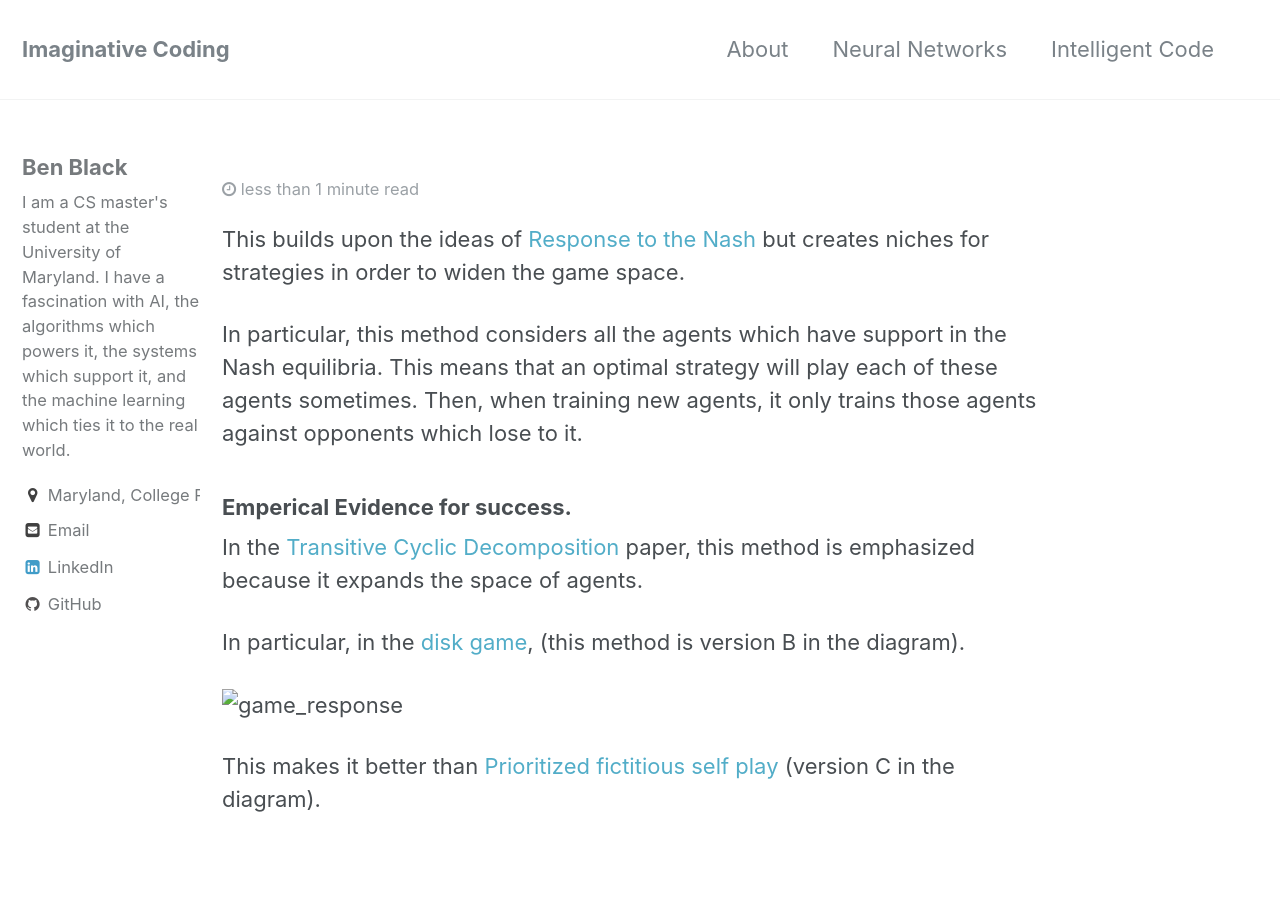
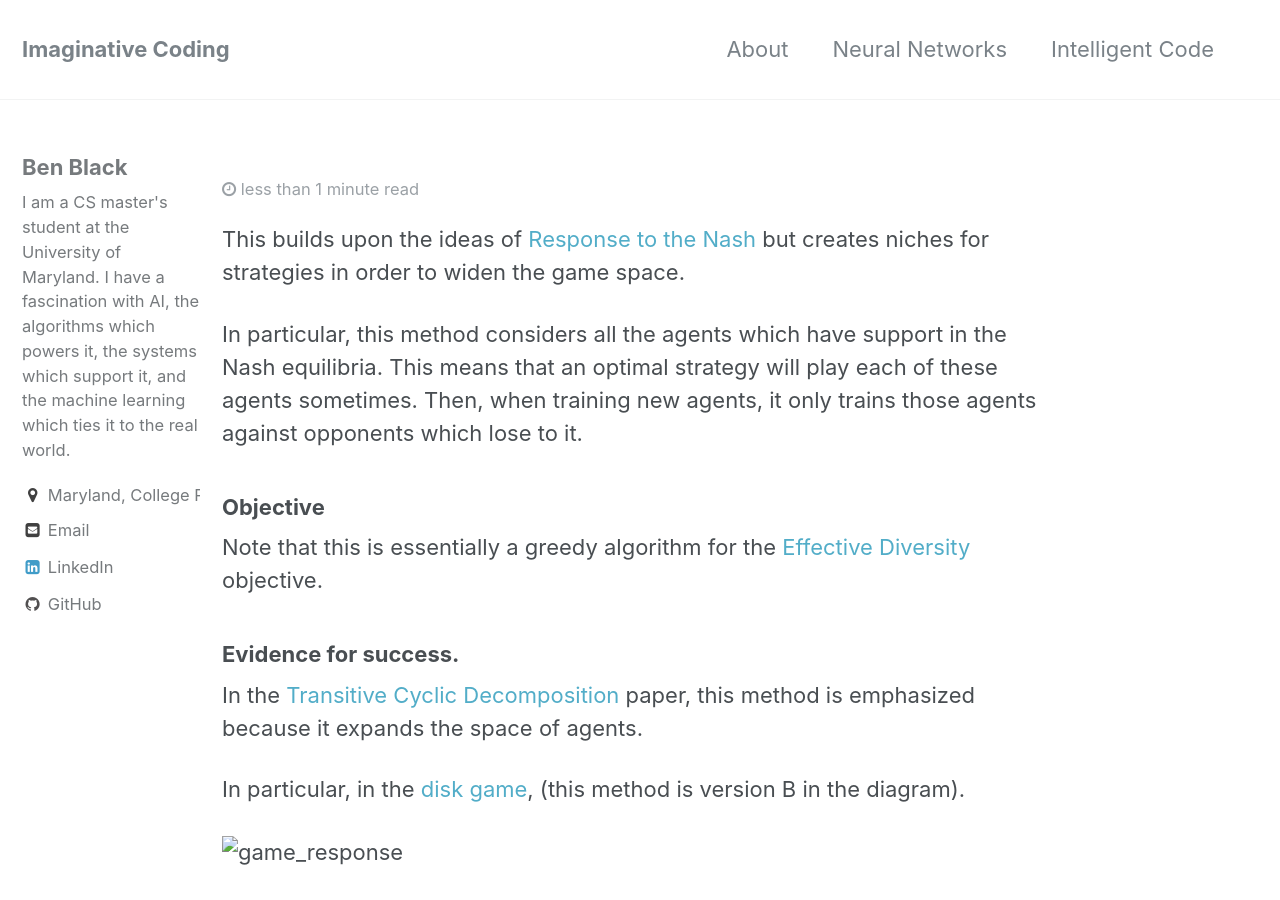
Before and after one commit to benblack769/benblack769.github.io, a Jekyll site: the page built from multi_d_notes/reinforce/long_descriptions/response_to_rectified_nash.md, in a window 1280 px wide and 900 px high. Built offline with Jekyll 4.4.1, drawn with Linux system fonts in a browser that asks for light colours; our own code applies the rules of GitHub Pages for plain Markdown files.

Commit message:
added effective diversity note

```diff
--- a/multi_d_notes/reinforce/long_descriptions/response_to_rectified_nash.md
+++ b/multi_d_notes/reinforce/long_descriptions/response_to_rectified_nash.md
@@ -2,7 +2,11 @@ This builds upon the ideas of [Response to the Nash](/#response_to_nash) but cre
 
 In particular, this method considers all the agents which have support in the Nash equilibria. This means that an optimal strategy will play each of these agents sometimes. Then, when training new agents, it only trains those agents against opponents which lose to it.
 
-### Emperical Evidence for success.
+### Objective
+
+Note that this is essentially a greedy algorithm for the [Effective Diversity](/#effective_diversity) objective.
+
+### Evidence for success.
 
 In the [Transitive Cyclic Decomposition](/#transitive_cyclic_decomposition) paper, this method is emphasized because it expands the space of agents.
 
```
Also changed, not shown: multi_d_notes/reinforce/graphdef.yaml (+12 -0 lines), multi_d_notes/reinforce/long_descriptions/effective_diversity.md (added, +32 -0 lines), multi_d_notes/reinforce/long_descriptions/prioritized_fictitious_self_play.md (+1 -1 lines).
